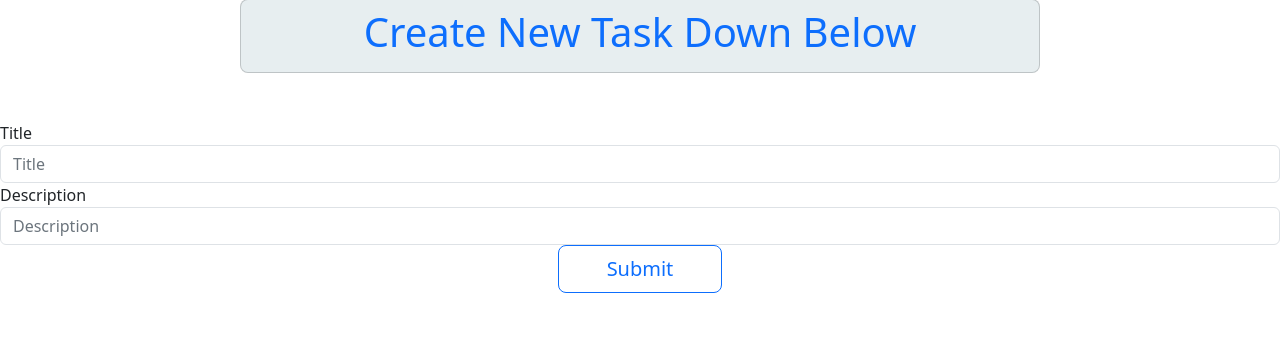
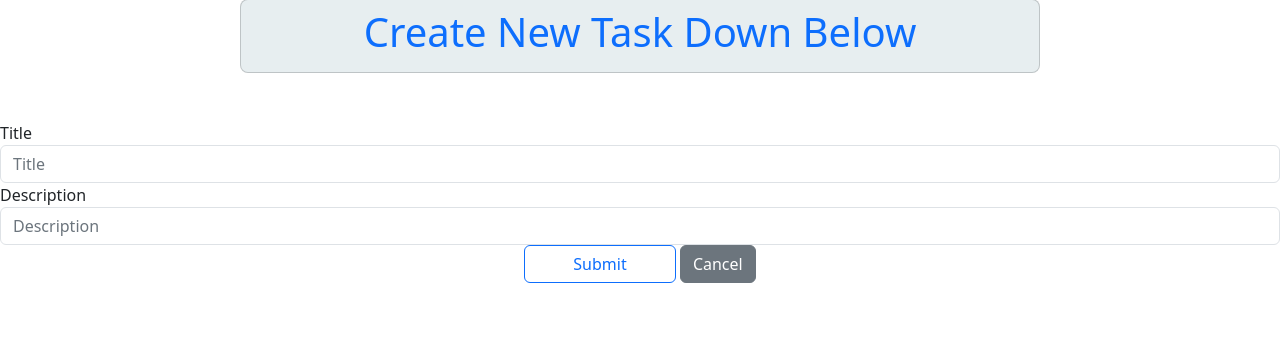
Before and after one commit to KingGedorah/Tugas-2-PBP, a Django app: page /todolist/create_task/ in a window 1280 px wide. Shown: the part 105-456 px from the top of the page. Run offline with Django 4.2, Linux system fonts and the light colour scheme; the visitor is signed in with stand-in values (Sample User, id 1).

Commit message:
Menambahkan Styling Halaman

```diff
--- a/todolist/templates/create_task.html
+++ b/todolist/templates/create_task.html
@@ -63,12 +63,10 @@
             </ul>
           {% endif %}
 
-          <div class="col text-center">
-              <button class="btn btn-outline-primary btn-lg px-5" type="submit" value="Submit">Submit</button>
+          <div class="col-sm-4-mb3 text-center">
+            <button class="btn btn-outline-primary px-5" type="submit" value="Submit">Submit</button>
+            <a href="{% url 'todolist:show_todolist' %}" class="btn btn-secondary" role="button">Cancel</a>
           </div>
-
         </form>
 
-
-
 {% endblock content %}
```
